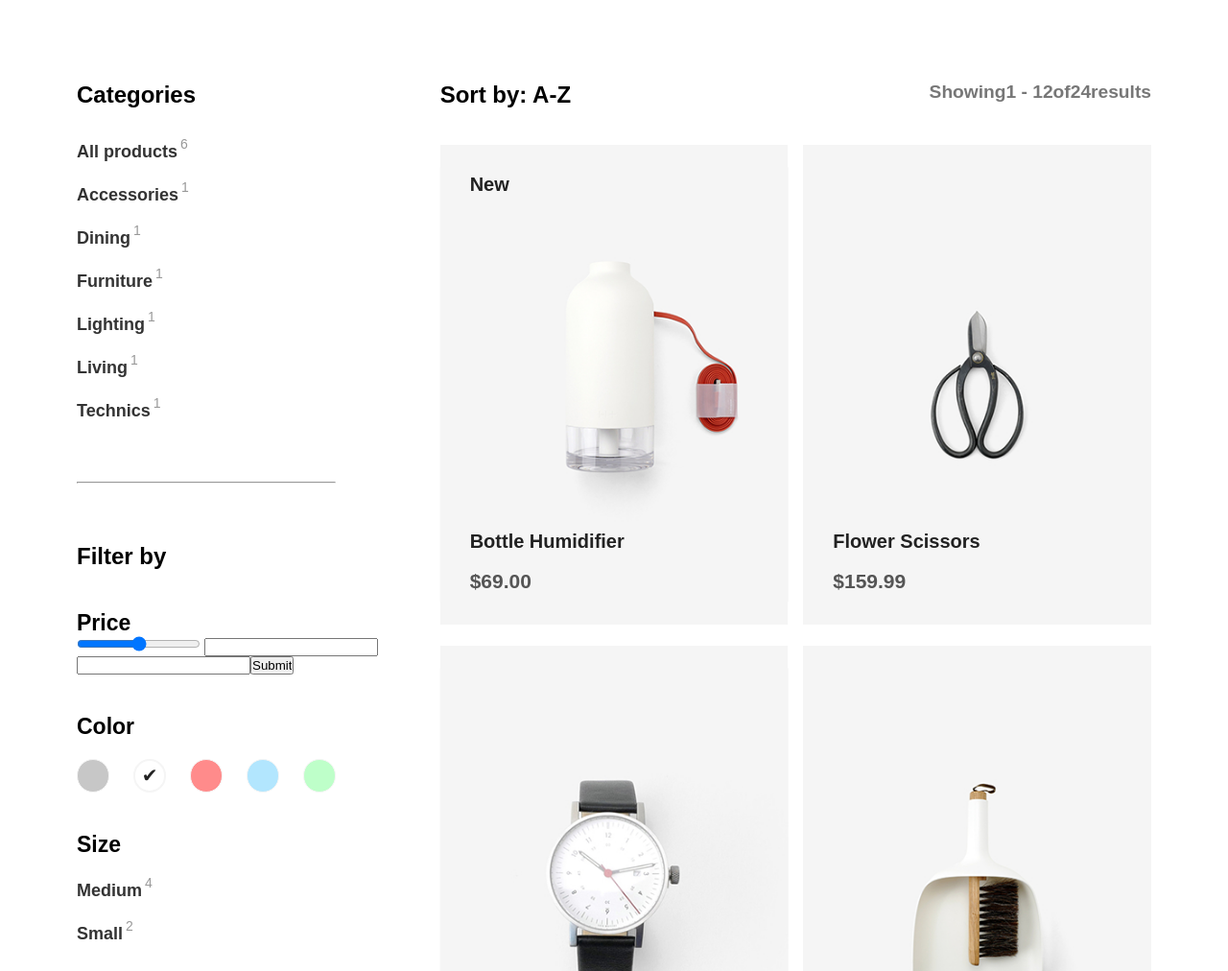
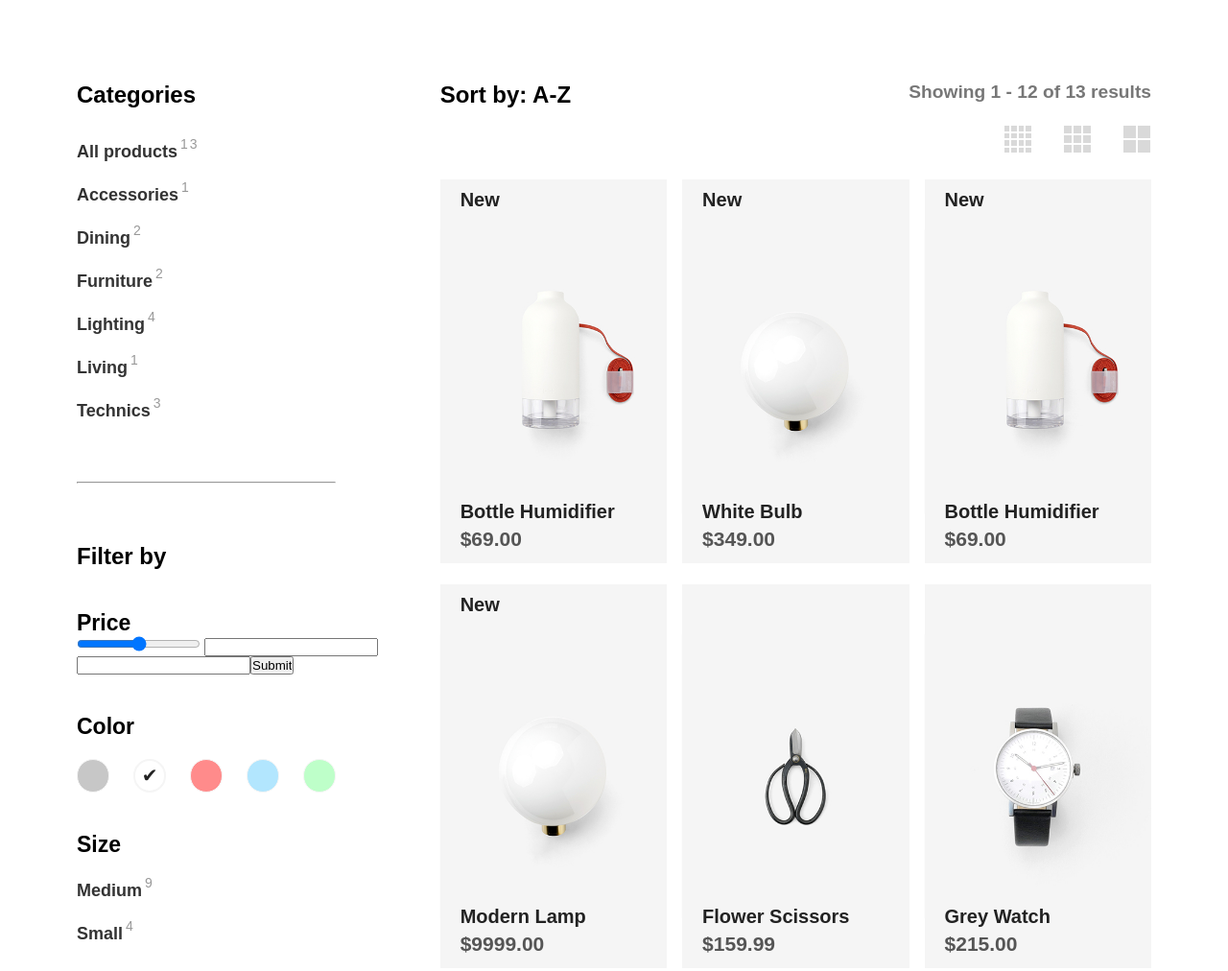
Before and after one commit to Karol-Waliszewski/WebDevChallenge-36-React, a React app: page / in a window 1280 px wide. Shown: the part 800-1812 px from the top of the page at 96% size. Built offline with nearby package versions, Linux system fonts and the light colour scheme; a web font is replaced by a local one.

Commit message:
Created grid scalling and repaired tags

```diff
--- /dev/null
+++ b/src/products.json
@@ -0,0 +1,116 @@
+[{
+  "name": "Bottle Humidifier",
+  "price": 69,
+  "image": "product-1.jpg",
+  "imageAlt": "Image of white Bottle Humidifier",
+  "isNew": true,
+  "category": "Dining",
+  "brand": "Braun",
+  "size": "medium",
+  "tags": ["White", "Accessories"]
+}, {
+  "name": "Flower Scissors",
+  "price": 159.99,
+  "image": "product-2.jpg",
+  "imageAlt": "Scissors",
+  "category": "Living",
+  "brand": "Banshu Hamono",
+  "size": "small",
+  "tags": ["Black", "Accessories"]
+}, {
+  "name": "Grey Watch",
+  "price": 215,
+  "image": "product-3.jpg",
+  "category": "Accessories",
+  "brand": "Henry Wilson",
+  "size": "small",
+  "tags": ["Minimalism", "Grey", "Accessories"]
+}, {
+  "name": "Sweeper and Funnel",
+  "price": 59,
+  "image": "product-4.jpg",
+  "isFavourite": true,
+  "category": "Technics",
+  "brand": "Elevenplus",
+  "size": "medium",
+  "tags": ["Simple", "White", "Black"]
+}, {
+  "name": "White Bulb",
+  "price": 349,
+  "image": "product-5.jpg",
+  "category": "Lighting",
+  "isNew": true,
+  "brand": "Banshu Hamono",
+  "size": "medium",
+  "tags": ["Simple", "White"]
+}, {
+  "name": "Bottle Humidifier",
+  "price": 69,
+  "image": "product-1.jpg",
+  "imageAlt": "Image of white Bottle Humidifier",
+  "isNew": true,
+  "category": "Dining",
+  "brand": "Braun",
+  "size": "medium",
+  "tags": ["White", "Accessories"]
+}, {
+  "name": "Modern Lamp",
+  "price": 12,
+  "image": "product-5.jpg",
+  "category": "Technics",
+  "brand": "Henry Wilson",
+  "size": "medium",
+  "tags": ["White"]
+}, {
+  "name": "Modern Lamp",
+  "price": 512,
+  "image": "product-5.jpg",
+  "category": "Technics",
+  "brand": "Banshu Hamono",
+  "size": "small",
+  "tags": ["Simple"]
+}, {
+  "name": "Teapot",
+  "price": 55,
+  "image": "product-6.jpg",
+  "imageAlt": "Dark minimalist teapot",
+  "category": "Furniture",
+  "isFavourite": true,
+  "brand": "Field",
+  "size": "medium",
+  "tags": ["Simple", "Minimalism", "Black"]
+}, {
+  "name": "Modern Lamp",
+  "price": 9999,
+  "image": "product-5.jpg",
+  "isNew": true,
+  "category": "Lighting",
+  "brand": "Bruno Banani",
+  "size": "medium",
+  "tags": ["Simple"]
+}, {
+  "name": "White Ball",
+  "price": 91,
+  "image": "product-5.jpg",
+  "category": "Lighting",
+  "brand": "Henry Wilson",
+  "size": "small",
+  "tags": ["Simple"]
+}, {
+  "name": "Modern Lamp",
+  "price": 49,
+  "image": "product-5.jpg",
+  "category": "Lighting",
+  "brand": "Braun",
+  "size": "medium",
+  "tags": ["Lighting"]
+}, {
+  "name": "Teapot",
+  "price": 55,
+  "image": "product-6.jpg",
+  "imageAlt": "Dark minimalist teapot",
+  "category": "Furniture",
+  "brand": "Field",
+  "size": "medium",
+  "tags": ["Simple", "Minimalism", "Black"]
+}]
--- a/src/scripts/App.js
+++ b/src/scripts/App.js
@@ -10,76 +10,26 @@ import Main from './Main';
 import Sort from './Sort';
 import Products from './Products';
 
-// Images
-import humidifierImage from '../assets/product-1.jpg';
-import scissorsImage from '../assets/product-2.jpg';
-import watchImage from '../assets/product-3.jpg';
-import sweeperImage from '../assets/product-4.jpg';
-import bulbImage from '../assets/product-5.jpg';
-import teapotImage from '../assets/product-6.jpg';
+// JSON
+const ProductsArray = require('../products.json');
 
 class App extends Component {
   constructor() {
     super();
-    this.products = [
-      {
-        name: "Bottle Humidifier",
-        price: 69,
-        image: humidifierImage,
-        isNew: true,
-        category: 'Dining',
-        brand: 'Braun',
-        size: 'medium',
-        tags: ['White', 'Accessories']
-      }, {
-        name: "Flower Scissors",
-        price: 159.99,
-        image: scissorsImage,
-        category: 'Living',
-        brand: 'Banshu Hamono',
-        size: 'small',
-        tags: ['Black', 'Accessories']
-      }, {
-        name: "Grey Watch",
-        price: 215,
-        image: watchImage,
-        category: 'Accessories',
-        brand: 'Henry Wilson',
-        size: 'small',
-        tags: ['Minimalism', 'Grey', 'Accessories']
-      }, {
-        name: "Sweeper and Funnel",
-        price: 59,
-        image: sweeperImage,
-        isFavourite: true,
-        category: 'Technics',
-        brand: 'Elevenplus',
-        size: 'medium',
-        tags: ['Simple', 'White', 'Black']
-      }, {
-        name: "White Bulb",
-        price: 349,
-        image: bulbImage,
-        category: 'Lighting',
-        brand: 'Banshu Hamono',
-        size: 'medium',
-        tags: ['Simple', 'White']
-      }, {
-        name: "Teapot",
-        price: 55,
-        image: teapotImage,
-        category: 'Furniture',
-        brand: 'Field',
-        size: 'medium',
-        tags: ['Simple', 'Minimalism', 'Black']
-      }
-    ]
+    this.products = ProductsArray.map((product, index) => Object.assign({
+      ID: index
+    }, product));
     this.state = {
-      filteredProducts: this.products
-    }
+      products: this.products,
+      //filter:{},
+      filteredProducts: this.products,
+      gridSize: 'medium'
+    };
     // Easier binding
     this.filterBy = this.filterBy.bind(this);
     this.resetFilter = this.resetFilter.bind(this);
+    this.setGridSize = this.setGridSize.bind(this);
+    this.toggleFavourite = this.toggleFavourite.bind(this);
   }
 
   resetFilter() {
@@ -91,7 +41,38 @@ class App extends Component {
     this.setState({filteredProducts: filtered});
   }
 
+  // FOR FILTER STACKING
+  // filter() {
+  //   for (key in this.state.filter) {
+  //     let filtered = this.products.filter(product => product[key] === this.state.filter[key]);
+  //     this.setState({filteredProducts: filtered});
+  //   }
+  // }
+
+  toggleFavourite(id) {
+
+    console.log(id)
+  }
+
+  sortNew(a, b) {
+    if (a.isNew && b.isNew)
+      return 0;
+    if (a.isNew && !b.isNew)
+      return -1;
+    if (!a.isNew && b.isNew)
+      return 1;
+
+    return 0;
+    }
+
+  setGridSize(size) {
+    this.setState({gridSize: size});
+  }
+
   render() {
+    var {
+      state
+    } = this;
     return (<div className="shop">
       <Sidebar>
         <Categories products={this.products} filterBy={this.filterBy} resetFilter={this.resetFilter}/>
@@ -106,8 +87,8 @@ class App extends Component {
         <Tags products={this.products}/>
       </Sidebar>
       <Main>
-        <Sort/>
-        <Products products={this.state.filteredProducts}/>
+        <Sort results={state.filteredProducts.length} setGridSize={this.setGridSize}/>
+        <Products gridSize={state.gridSize} products={state.filteredProducts.sort(this.sortNew)} toggleFavourite={this.toggleFavourite}/>
       </Main>
     </div>);
   }
--- a/src/scripts/Product.js
+++ b/src/scripts/Product.js
@@ -2,20 +2,29 @@ import React, {Component} from 'react';
 import cartIcon from '../assets/Cart.png';
 
 class Product extends Component {
+
   render() {
-    var {props} = this;
+    var {
+      props
+    } = this;
     return (<div className="product">
       <div className="product__properties">
         {props.isNew && <span className="product__new">New</span>}
-        <span className="product__favourite">{props.isFavourite ? '❤' : 'o'}</span>
+        <span className="product__favourite" onClick={() => {
+            this.props.toggleFavourite(this.props.ID);
+          }}>{
+            props.isFavourite
+              ? '❤'
+              : 'o'
+          }</span>
       </div>
-      <img src={props.image} alt={props.imageAlt} className="product__display"/>
+      <img src={require(`../assets/${props.image}`)} alt={props.imageAlt || props.name} className="product__display"/>
       <div className="product__info">
         <p className="product__name">{props.name}</p>
         <p className="product__price">${Number(props.price).toFixed(2)}</p>
         <button className="product__cart">
           <img className="icon" src={cartIcon} alt="Shopping cart"/>
-          Add to Cart
+          <span className="text">Add to Cart</span>
         </button>
       </div>
     </div>);
--- a/src/scripts/Products.js
+++ b/src/scripts/Products.js
@@ -5,8 +5,8 @@ class Products extends Component {
   render() {
 
     var filteredProducts = this.props.products.map((product, index) =>
-    <div className="products__column" key={index}>
-      <Product {...product}/>
+    <div className={"products__column " + this.props.gridSize} key={index}>
+      <Product {...product} toggleFavourite={this.props.toggleFavourite}/>
     </div>);
 
     return (
--- a/src/scripts/Sort.js
+++ b/src/scripts/Sort.js
@@ -2,26 +2,65 @@ import React, {Component} from 'react';
 
 class Products extends Component {
   render() {
-
-    return (
-      <header className="main__header">
+var{props} = this;
+    return (<header className="main__header">
       <div className="sort">
         <h3 className="sort__heading">Sort by: A-Z</h3>
         <ul className="sort__options"/>
       </div>
       <p className="main__resultsInfo">
-          Showing
-          <span id="resultsRange">
-            1 - 12
-          </span>
-          of
-          <span id="resultsAmount">
-            24
-          </span>
-          results
+        Showing 1 - {props.results < 12 ? props.results : 12} of {props.results} results
       </p>
-      </header>
-);
+      <div className="main__view">
+        <button className="main__grid--small" onClick={() => {
+            this.props.setGridSize('small');
+          }}>
+          <div>
+            <span></span>
+            <span></span>
+            <span></span>
+            <span></span>
+            <span></span>
+            <span></span>
+            <span></span>
+            <span></span>
+            <span></span>
+            <span></span>
+            <span></span>
+            <span></span>
+            <span></span>
+            <span></span>
+            <span></span>
+            <span></span>
+          </div>
+        </button>
+        <button className="main__grid--medium" onClick={() => {
+            this.props.setGridSize('medium');
+          }}>
+          <div>
+            <span></span>
+            <span></span>
+            <span></span>
+            <span></span>
+            <span></span>
+            <span></span>
+            <span></span>
+            <span></span>
+            <span></span>
+          </div>
+        </button>
+        <button className="main__grid--big" onClick={() => {
+            this.props.setGridSize('');
+          }}>
+          <div>
+            <span></span>
+            <span></span>
+            <span></span>
+            <span></span>
+          </div>
+        </button>
+      </div>
+    </header>);
   }
 }
 
--- a/src/scripts/Tags.js
+++ b/src/scripts/Tags.js
@@ -32,9 +32,11 @@ class Tags extends Component {
             max[i] = max[i + 1];
           }
           max[j] = counter[tag];
+          break;
         }
       }
     }
+
     for (let tag in counter) {
       if (max.includes(counter[tag])) {
         popular.push(tag);
--- a/src/styles/_main.scss
+++ b/src/styles/_main.scss
@@ -5,7 +5,7 @@
 .main__header {
   @extend .row;
   @extend .between-xs;
-  margin-bottom: convertPixels(36,768,1vh);
+  margin-bottom: convertPixels(26,768,1vh);
 }
 
 .main__resultsInfo {
@@ -14,6 +14,56 @@
   color: #777;
   font-size: 1.2rem;
   font-weight: 600;
+}
+
+.main__view {
+  @extend .col-xs-12;
+  display: flex;
+  justify-content: flex-end;
+  margin-top: convertPixels(16,768,1vh);
+}
+
+.main__grid {
+  background: none;
+  border: none;
+  margin-left: 2rem;
+  cursor: pointer;
+
+  div {
+    display: grid;
+    width: 30px;
+    height: 30px;
+  }
+
+  span {
+    background: darken(#f5f5f5,11%);
+    margin: 1px;
+  }
+}
+
+.main__grid--big {
+  @extend .main__grid;
+
+  div {
+    grid-template-columns: 1fr 1fr;
+  }
+}
+
+.main__grid--medium {
+  @extend .main__grid;
+
+  div {
+    grid-template-columns: 1fr 1fr 1fr;
+  }
+}
+
+.main__grid--small {
+  @extend .main__grid;
+
+  div {
+    grid-template-columns: 1fr 1fr 1fr 1fr;
+  }
+  margin-left: auto;
 }
 @include responsive('tablet-wide',max) {
   .main {
--- a/src/styles/_products.scss
+++ b/src/styles/_products.scss
@@ -4,6 +4,47 @@
 
 .products__column {
   @extend .col-xs-6;
+
+  &.medium {
+    @extend .col-md-4;
+    @include responsive('tablet', min) {
+      .product {
+        padding: convertREM(10) convertREM(21);
+        height: convertPixels(400,768,1vh);
+        max-height: 400px;
+      }
+
+      .product__name {
+        margin-bottom: convertREM(5);
+      }
+
+      .product__cart {
+        .text {
+          display: none;
+        }
+      }
+    }
+  }
+
+  &.small {
+    @extend .col-md-3;
+    @include responsive('tablet', min) {
+      .product {
+        padding: convertREM(10) convertREM(11);
+        height: convertPixels(300,768,1vh);
+        max-height: 300px;
+      }
+
+      .product__name {
+        margin-bottom: convertREM(5);
+      }
+
+      .product__cart {
+        .text {
+          display: none;
+        }
+      }}
+  }
 }
 
 .product {
```
Also changed, not shown: src/styles/style.css. Lines whose indentation alone changed are shown as unchanged.
